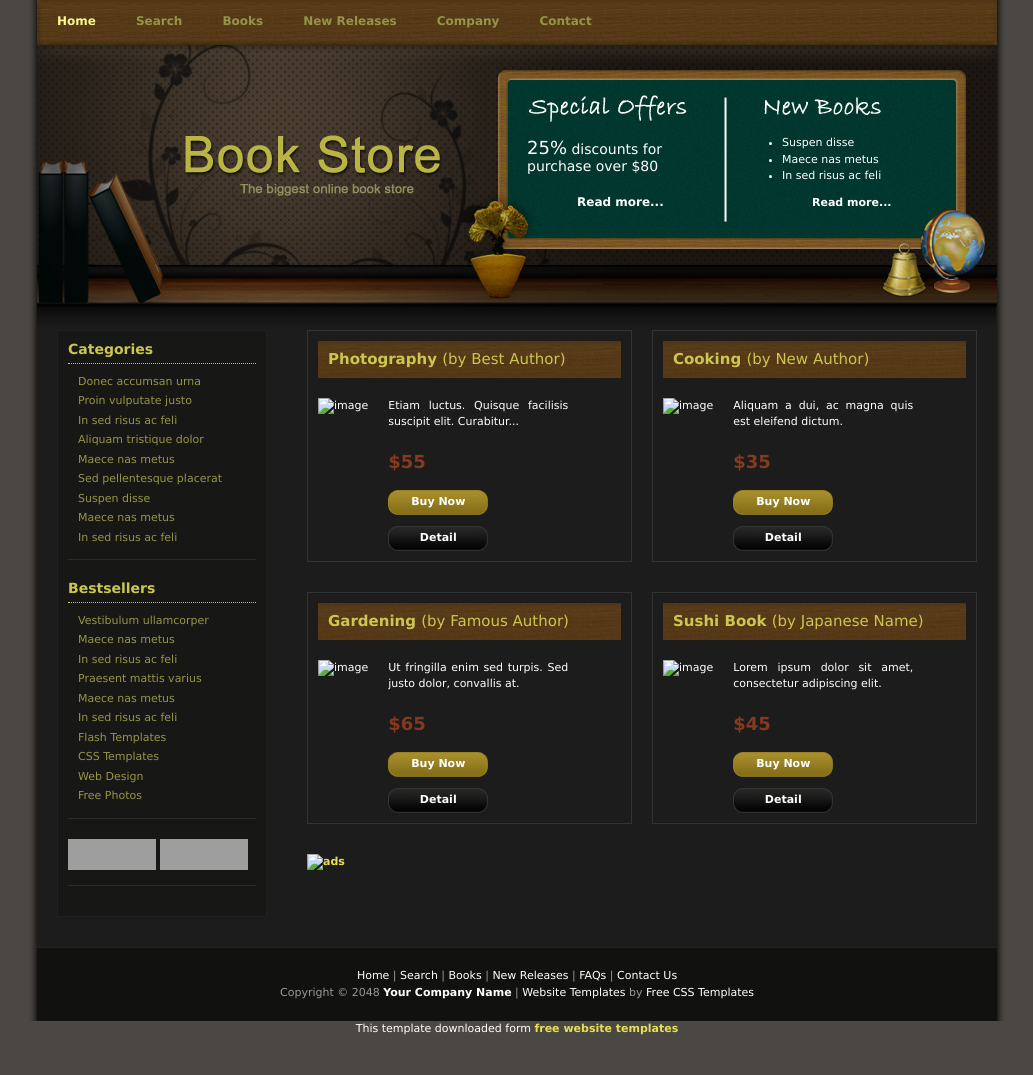
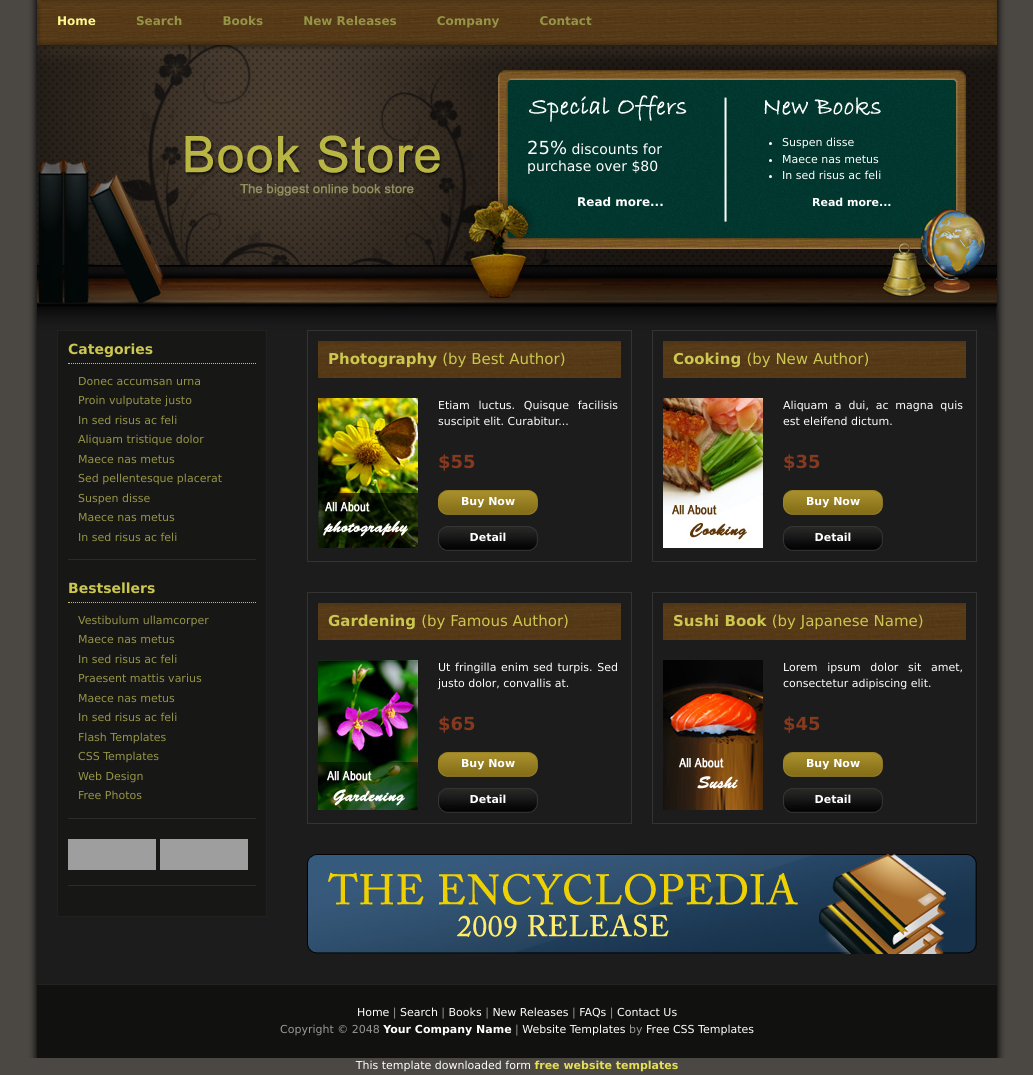
Before and after one commit to divesh1312/book-store, a plain HTML site: page index.html in a window 1280 px wide. Shown: the whole page, without its empty margins (123-1156 px from the left). Before the commit the page ends 1038 px from the top, so only its background shows below. Drawn offline with Linux system fonts and the light colour scheme; grey boxes are pictures that could not be loaded; files whose address does not match are found by name.

Commit message:
Update index.html

```diff
--- a/index.html
+++ b/index.html
@@ -83,7 +83,7 @@
         <div id="templatemo_content_right">
         	<div class="templatemo_product_box">
             	<h1>Photography  <span>(by Best Author)</span></h1>
-   	      <img src="images/templatemo_image_01.jpg" alt="image" />
+   	      <img src="templatemo_image_01.jpg" alt="image" />
                 <div class="product_info">
                 	<p>Etiam luctus. Quisque facilisis suscipit elit. Curabitur...</p>
                   <h3>$55</h3>
@@ -97,7 +97,7 @@
 
             <div class="templatemo_product_box">
             	<h1>Cooking  <span>(by New Author)</span></h1>
-       	    <img src="images/templatemo_image_02.jpg" alt="image" />
+       	    <img src="templatemo_image_02.jpg" alt="image" />
                 <div class="product_info">
                 	<p>Aliquam a dui, ac magna quis est eleifend dictum.</p>
                     <h3>$35</h3>
@@ -111,7 +111,7 @@
 
             <div class="templatemo_product_box">
             	<h1>Gardening <span>(by Famous Author)</span></h1>
-   	      <img src="images/templatemo_image_03.jpg" alt="image" />
+   	      <img src="templatemo_image_03.jpg" alt="image" />
                 <div class="product_info">
                 	<p>Ut fringilla enim sed turpis. Sed justo dolor, convallis at.</p>
                     <h3>$65</h3>
@@ -125,7 +125,7 @@
 
             <div class="templatemo_product_box">
             	<h1>Sushi Book  <span>(by Japanese Name)</span></h1>
-            	<img src="images/templatemo_image_04.jpg" alt="image" />
+            	<img src="templatemo_image_04.jpg" alt="image" />
                 <div class="product_info">
                 	<p>Lorem ipsum dolor sit amet, consectetur adipiscing elit. </p>
                     <h3>$45</h3>
@@ -137,7 +137,7 @@
 
             <div class="cleaner_with_height">&nbsp;</div>
 
-            <a href="subpage.html"><img src="images/templatemo_ads.jpg" alt="ads" /></a>
+            <a href="subpage.html"><img src="templatemo_ads.jpg" alt="ads" /></a>
         </div> <!-- end of content right -->
 
     	<div class="cleaner_with_height">&nbsp;</div>
```
